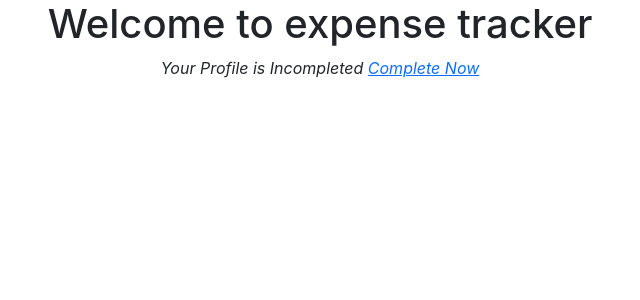
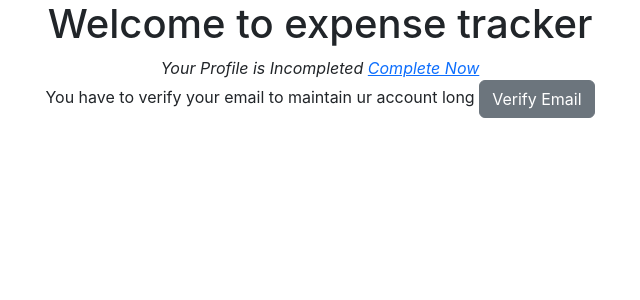
Before and after one commit to Chinni00/expense-tracker-auth, a React (Create React App) app: page /welcome in a window 1280 px wide. Shown: the top 300 px of the page, without its empty margins (320-960 px from the left). Built offline with nearby package versions, Linux system fonts and the light colour scheme.

Commit message:
mail verification functionality added

```diff
--- a/src/components/Welcome.js
+++ b/src/components/Welcome.js
@@ -1,5 +1,5 @@
 import React, { useEffect } from 'react'
-import { useNavigate } from 'react-router-dom'
+import { json, useNavigate } from 'react-router-dom'
 
 const Welcome = () => {
   const token = localStorage.getItem('token');
@@ -22,11 +22,24 @@ const Welcome = () => {
   const switchToUpdatePage=()=>{
      navigate('/update-profile')
   }
+  const emailVerificationHandler = ()=>{
+          fetch('https://identitytoolkit.googleapis.com/v1/accounts:sendOobCode?key=AIzaSyDeEdrVt4u11fGigu620gWbNo_fW39vd7s',{
+            method:'POST',
+            body:JSON.stringify({
+              requestType:"VERIFY_EMAIL",
+              idToken:token,
+            }),
+            headers:{
+              'Content-Type':'application/json'
+            }
+          }).then(res=>res.json()).then(data=>console.log(data))
+  }
   return (
     <div>
         <center>
             <h1>Welcome to expense tracker</h1>
-            <span><i>Your Profile is Incompleted <a href='#' onClick={switchToUpdatePage} >Complete Now</a></i></span>
+            <span><i>Your Profile is Incompleted <a href='#' onClick={switchToUpdatePage} >Complete Now</a></i></span><br />
+          You have to verify your email to maintain ur account long   <button onClick={emailVerificationHandler} className='btn  btn-secondary'>Verify Email</button>
         </center>
 
     </div>
```
